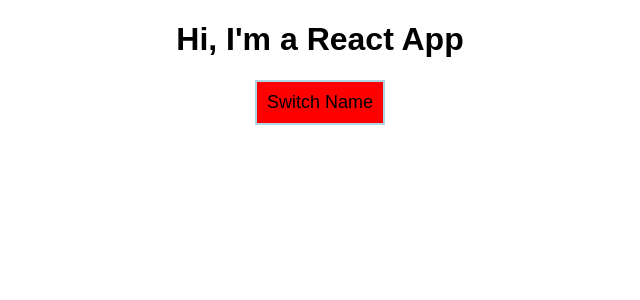
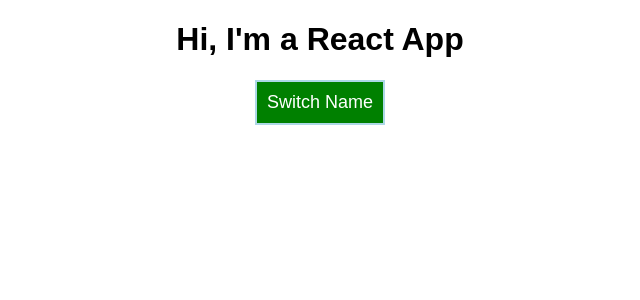
Before and after one commit to kato86/react-complete-guide, a React (Create React App) app: page / in a window 1280 px wide. Shown: the top 300 px of the page, without its empty margins (320-960 px from the left). Built offline with nearby package versions, Linux system fonts and the light colour scheme.

Commit message:
Setting styles dynamically to button

```diff
--- a/src/App.js
+++ b/src/App.js
@@ -7,7 +7,7 @@ class App extends Component {
     persons: [
       { id: "1", name: "Ka", age: 33 },
       { id: "2", name: "A", age: 35 },
-      { id: "3", name: "M", age: 3 },
+      { id: "3", name: "M", age: 3 }
     ],
     showPersons: false
   };
@@ -41,7 +41,8 @@ class App extends Component {
 
   render() {
     const style = {
-      backgroundColor: "red",
+      backgroundColor: "green",
+      color: "white",
       fontSize: "18px",
       border: "2px solid lightblue",
       padding: "10px",
@@ -66,7 +67,9 @@ class App extends Component {
           })}
         </div>
       );
+      style.backgroundColor = "red";
     }
+
     return (
       <div className="App">
         <h1>Hi, I'm a React App</h1>
```
